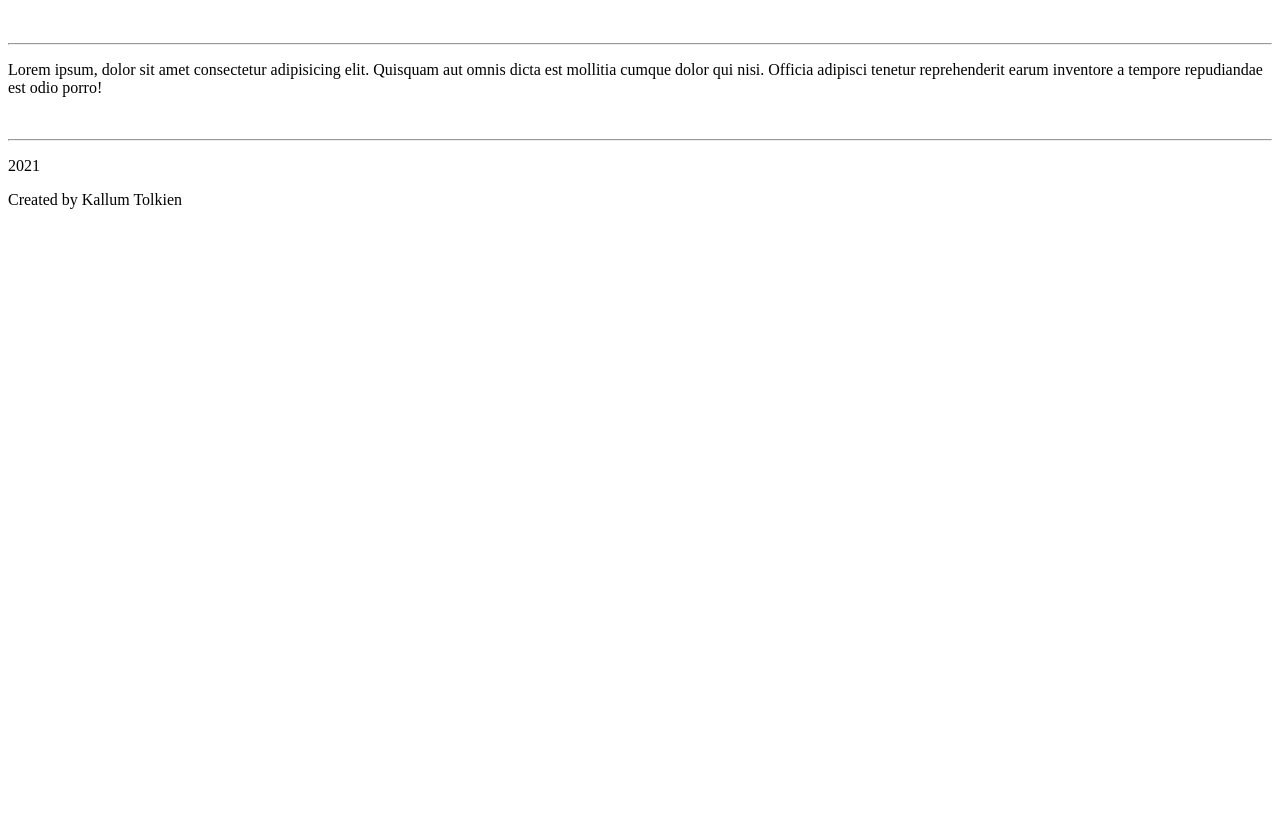
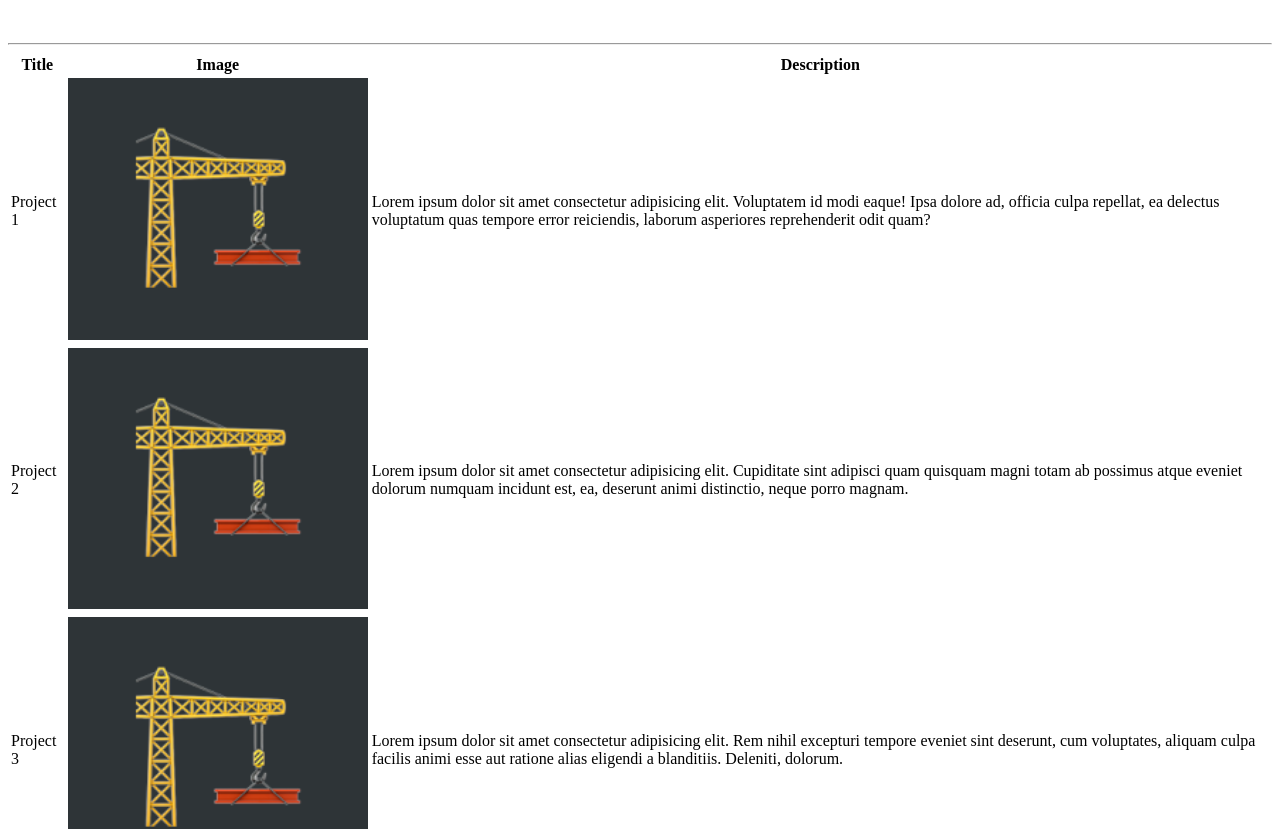
Before and after one commit to hatenhaten/portfolio, a plain HTML site: page pages/projects.html in a window 1280 px wide. Shown: the part 136-965 px from the top of the page. Before the commit the page ends 800 px from the top, so only its background shows below. Drawn offline with Linux system fonts and the light colour scheme.

Commit message:
add a project page with dummy projects

```diff
--- a/pages/projects.html
+++ b/pages/projects.html
@@ -22,7 +22,33 @@
             </div>
         </header>
         <div class="main">
-            <p>Lorem ipsum, dolor sit amet consectetur adipisicing elit. Quisquam aut omnis dicta est mollitia cumque dolor qui nisi. Officia adipisci tenetur reprehenderit earum inventore a tempore repudiandae est odio porro!</p>
+            <section class="projects">
+                <table class="projects__table">
+                    <tr>
+                        <th>Title</th>
+                        <th>Image</th>
+                        <th>Description</th>
+                    </tr>
+
+                    <tr>
+                        <td>Project 1</td>
+                        <td><img src="../images/Project-placeholder.png" alt="image of a crane" width="300px"></td>
+                        <td>Lorem ipsum dolor sit amet consectetur adipisicing elit. Voluptatem id modi eaque! Ipsa dolore ad, officia culpa repellat, ea delectus voluptatum quas tempore error reiciendis, laborum asperiores reprehenderit odit quam?</td>
+                    </tr>
+
+                    <tr>
+                        <td>Project 2</td>
+                        <td><img src="../images/Project-placeholder.png" alt="image of a crane" width="300px"></td>
+                        <td>Lorem ipsum dolor sit amet consectetur adipisicing elit. Cupiditate sint adipisci quam quisquam magni totam ab possimus atque eveniet dolorum numquam incidunt est, ea, deserunt animi distinctio, neque porro magnam.</td>
+                    </tr>
+
+                    <tr>
+                        <td>Project 3</td>
+                        <td><img src="../images/Project-placeholder.png" alt="image of a crane" width="300px"></td>
+                        <td>Lorem ipsum dolor sit amet consectetur adipisicing elit. Rem nihil excepturi tempore eveniet sint deserunt, cum voluptates, aliquam culpa facilis animi esse aut ratione alias eligendi a blanditiis. Deleniti, dolorum.</td>
+                    </tr>
+                </table>
+            </section>
         </div>
         <div class="divider">
             <br />
```
Also changed, not shown: images/Project-placeholder.png (added), 1 other file.
